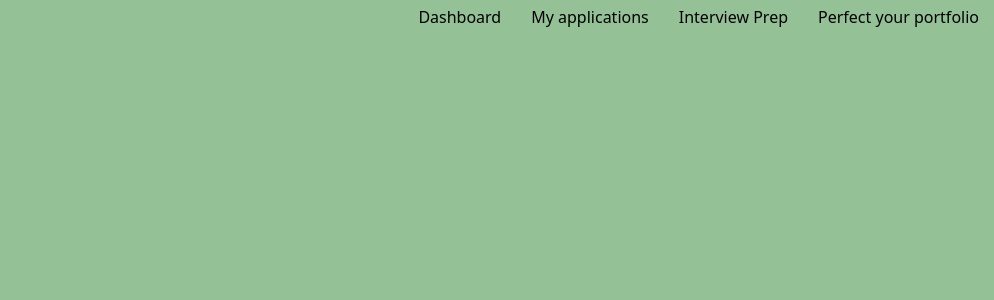
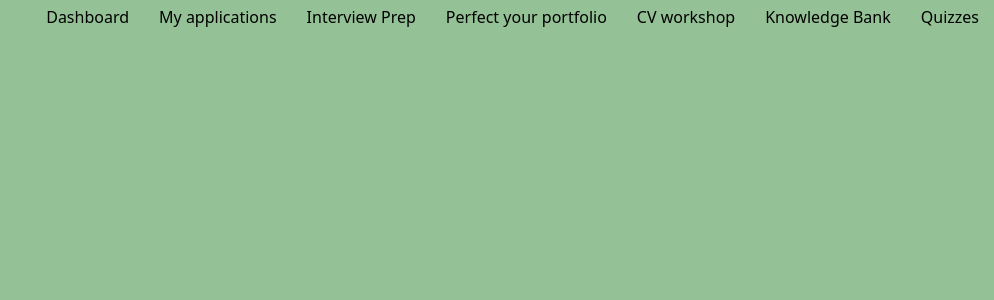
Before and after one commit to SchoolOfCode/bc13_final-project_front-end-cyber-insecure, a React (Create React App) app: page /portfolio in a window 1280 px wide. Shown: the top 300 px of the page, without its empty margins (286-1280 px from the left). Built offline with nearby package versions, Linux system fonts and the light colour scheme; no server answers; sample sign-in values are in the browser's storage.

Commit message:
added folders for extra components and added into the navbar. Also added extra components to dashboard page

```diff
--- a/src/App.js
+++ b/src/App.js
@@ -7,7 +7,9 @@ import ApplicationList from './Components/ApplicationList/ApplicationList'
 import PortfolioPage from './Components/PortfolioPage/PortfolioPage'
 import ForgotPassword from './Components/AuthComponents/ForgotPassword'
 import DashboardPage from './Components/DashboardPage/DashboardPage'
-import { Container } from 'react-bootstrap'
+import CVworkshop from './Components/CV/CVworkshop';
+import Quizzes from './Components/Quizzes/Quizzes';
+import KnowledgeBankList from './Components/KnowledgeBankList/KnowledgeBankList';
 import { AuthProvider } from './Components/contexts/AuthContext'
 import { BrowserRouter as Router, Routes, Route } from 'react-router-dom'
 
@@ -22,6 +24,9 @@ function App() {
               <Route path="/applications" element={<PrivateRoute><ApplicationList/></PrivateRoute>}/>
               <Route path='/interviewprep' element={<PrivateRoute><InterviewPrepPage/></PrivateRoute>}/>
               <Route path='/portfolio' element={<PrivateRoute><PortfolioPage/></PrivateRoute>}/>
+              <Route path='/cv-workshop' element={<PrivateRoute><CVworkshop/></PrivateRoute>}/>
+              <Route path='/quizzes' element={<PrivateRoute><Quizzes/></PrivateRoute>}/>
+              <Route path='/knowledge-bank' element={<PrivateRoute><KnowledgeBankList/></PrivateRoute>}/>
               <Route path='/forgot-password' element={<ForgotPassword/>}/>
             </Routes>
           </AuthProvider>
--- /dev/null
+++ b/src/Components/CV/CVworkshop.js
@@ -0,0 +1,9 @@
+import React from 'react'
+import Navbar from '../Navbar/Navbar'
+
+export default function CVworkshop() {
+  return [
+    <Navbar/>,
+    <h1>This is the CV component</h1>
+  ]
+}
--- a/src/Components/DashboardPage/DashboardPage.css
+++ b/src/Components/DashboardPage/DashboardPage.css
@@ -34,7 +34,7 @@
     align-items: center;
     justify-content: center;
     min-width: 160px;
-    max-width: 30%;
+    max-width: 300px;
     min-height: 350px;
     border-radius: 5px;
 }
@@ -78,7 +78,10 @@
       font-size: smaller;
     }
   }
+
 .dashboard-other-container{
     min-height: 80vh;
     margin-top: 7vh;
+    width: 100%;
+    height: 100%;
 }
--- a/src/Components/DashboardPage/DashboardPage.js
+++ b/src/Components/DashboardPage/DashboardPage.js
@@ -80,6 +80,7 @@ export default function DashboardPage() {
           </div>
         </a>
       </div>
+
       <div className="dashboard-other-container">
         <div className="dashboard-cards">
           <a className="dashboard-card" onClick={navigateInterviewPrep}>
--- /dev/null
+++ b/src/Components/KnowledgeBankList/KnowledgeBankList.js
@@ -0,0 +1,9 @@
+import React from 'react'
+import Navbar from '../Navbar/Navbar'
+
+export default function KnowledgeBankList() {
+  return [
+    <Navbar/>,
+    <h1>This is the Knowledge Bank component</h1>
+  ]
+}
--- a/src/Components/Navbar/Navbar.js
+++ b/src/Components/Navbar/Navbar.js
@@ -17,6 +17,18 @@ export default function Navbar() {
         navigate('/interviewprep', { replace: true })
     }
 
+    const navigateCV = () => {
+        navigate('/cv-workshop', { replace: true })
+    }
+
+    const navigateKnowledgebank = () => {
+        navigate('/knowledge-bank', { replace: true })
+    }
+
+    const navigateQuizzes = () => {
+        navigate('/quizzes', { replace: true })
+    }
+
     const navigatePortfolio = () => {
         navigate('/portfolio', { replace: true })
     }
@@ -27,6 +39,9 @@ export default function Navbar() {
             <button onClick={navigateApplications}> My applications</button>
             <button onClick={navigateInterviewPrep}> Interview Prep</button>
             <button onClick={navigatePortfolio}> Perfect your portfolio</button>
+            <button onClick={navigateCV}> CV workshop </button>
+            <button onClick={navigateKnowledgebank}> Knowledge Bank </button>
+            <button onClick={navigateQuizzes}> Quizzes </button>
         </div>
     )
 }
--- /dev/null
+++ b/src/Components/Quizzes/Quizzes.js
@@ -0,0 +1,9 @@
+import React from 'react'
+import Navbar from '../Navbar/Navbar'
+
+export default function Quizzes() {
+  return [
+    <Navbar/>,
+    <h1>This is the quiz component</h1>
+  ]
+}
```
